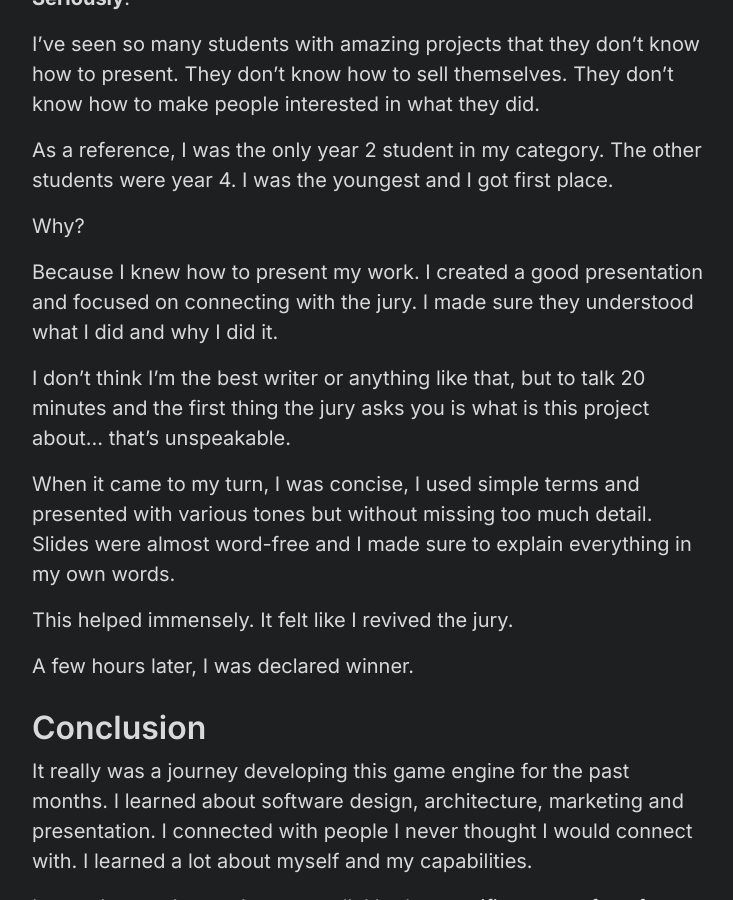
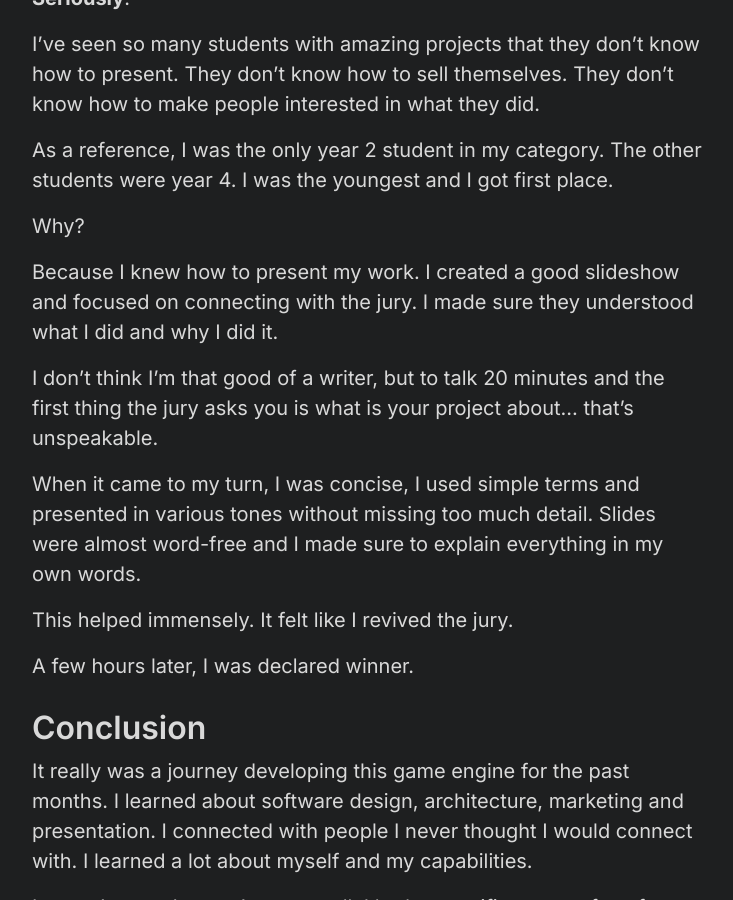
Before and after one commit to extremq/blog, a Jekyll site: the page built from _posts/2023-05-22-punity.md, in a window 1280 px wide and 900 px high, scrolled down 21792 px. Shown: the whole window, without its empty margins (272-1005 px from the left). Built offline with Jekyll 4.4.1, drawn with Linux system fonts in a browser that asks for light colours.

Commit message:
Typos & head.html optimizations.

```diff
--- a/_includes/head.html
+++ b/_includes/head.html
@@ -12,10 +12,7 @@
 
   <link rel="preconnect" href="https://fonts.googleapis.com">
   <link rel="preconnect" href="https://fonts.gstatic.com" crossorigin>
-  <link href="https://fonts.googleapis.com/css2?family=Inter:wght@100;200;300;400;500;600;700;800;900&display=swap" rel="stylesheet">
-  <link href="https://fonts.googleapis.com/css2?family=Inconsolata:wght@200;300;400;500;600;700;800;900&family=Inter:wght@100;200;300;400;500;600;700;800;900&family=Roboto+Mono:wght@100&display=swap" rel="stylesheet">
-  <link rel="preconnect" href="https://fonts.googleapis.com">
-  <link rel="preconnect" href="https://fonts.gstatic.com" crossorigin>
+  <link href="https://fonts.googleapis.com/css2?family=Inconsolata:wght@200;300;400;500;600;700;800;900&family=Inter:wght@100;200;300;400;500;600;700;800;900" rel="stylesheet">
   <link rel="stylesheet" href="{{ 'styles.css' | relative_url }}">
   <link rel="shortcut icon" href="{{ '/assets/favicon.ico' | relative_url }}">
   <link rel="alternate" type="application/atom+xml" title="{{ site.title }}" href="{{ 'atom.xml' | relative_url }}">
--- a/_posts/2023-05-22-punity.md
+++ b/_posts/2023-05-22-punity.md
@@ -421,11 +421,11 @@ As a reference, I was the only year 2 student in my category. The other students
 
 Why?
 
-Because I knew how to present my work. I created a good presentation and focused on connecting with the jury. I made sure they understood what I did and why I did it.
+Because I knew how to present my work. I created a good slideshow and focused on connecting with the jury. I made sure they understood what I did and why I did it.
 
-I don't think I'm the best writer or anything like that, but to talk 20 minutes and the first thing the jury asks you is what is this project about... that's unspeakable.
+I don't think I'm that good of a writer, but to talk 20 minutes and the first thing the jury asks you is what is your project about... that's unspeakable.
 
-When it came to my turn, I was concise, I used simple terms and presented with various tones but without missing too much detail. Slides were almost word-free and I made sure to explain everything in my own words.
+When it came to my turn, I was concise, I used simple terms and presented in various tones without missing too much detail. Slides were almost word-free and I made sure to explain everything in my own words.
 
 This helped immensely. It felt like I revived the jury.
 
```
Also changed, not shown: 1 other file.
